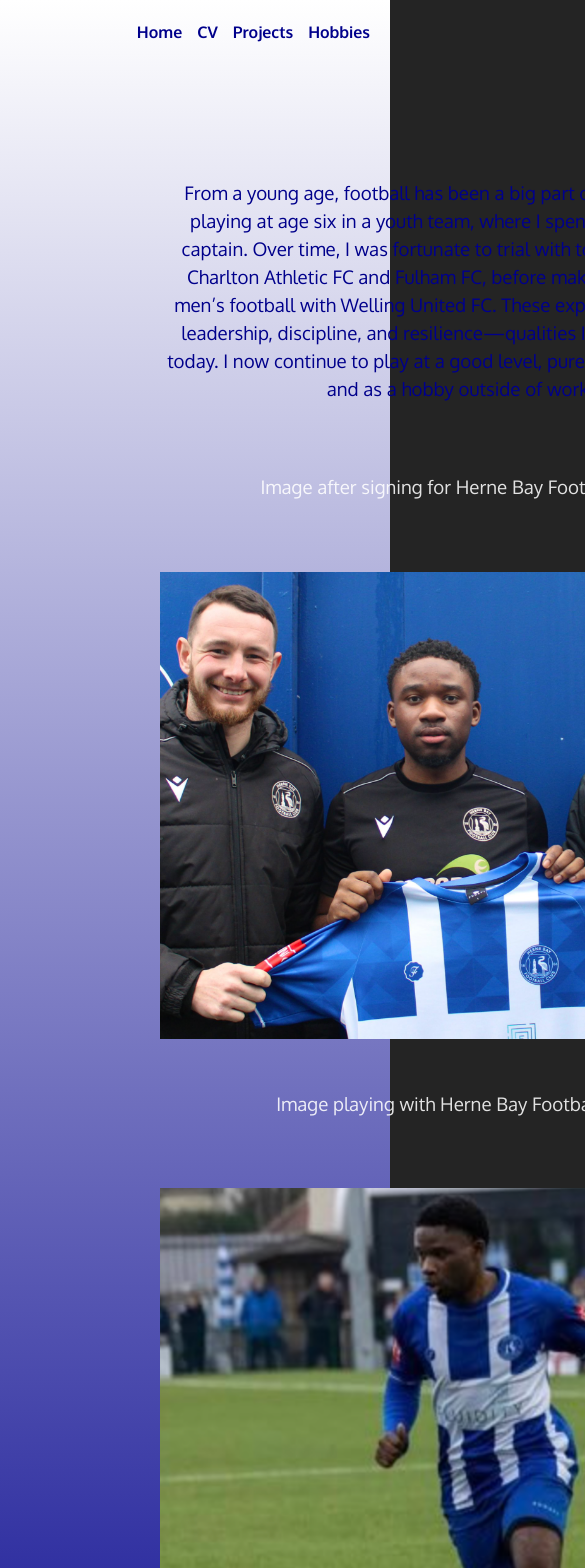
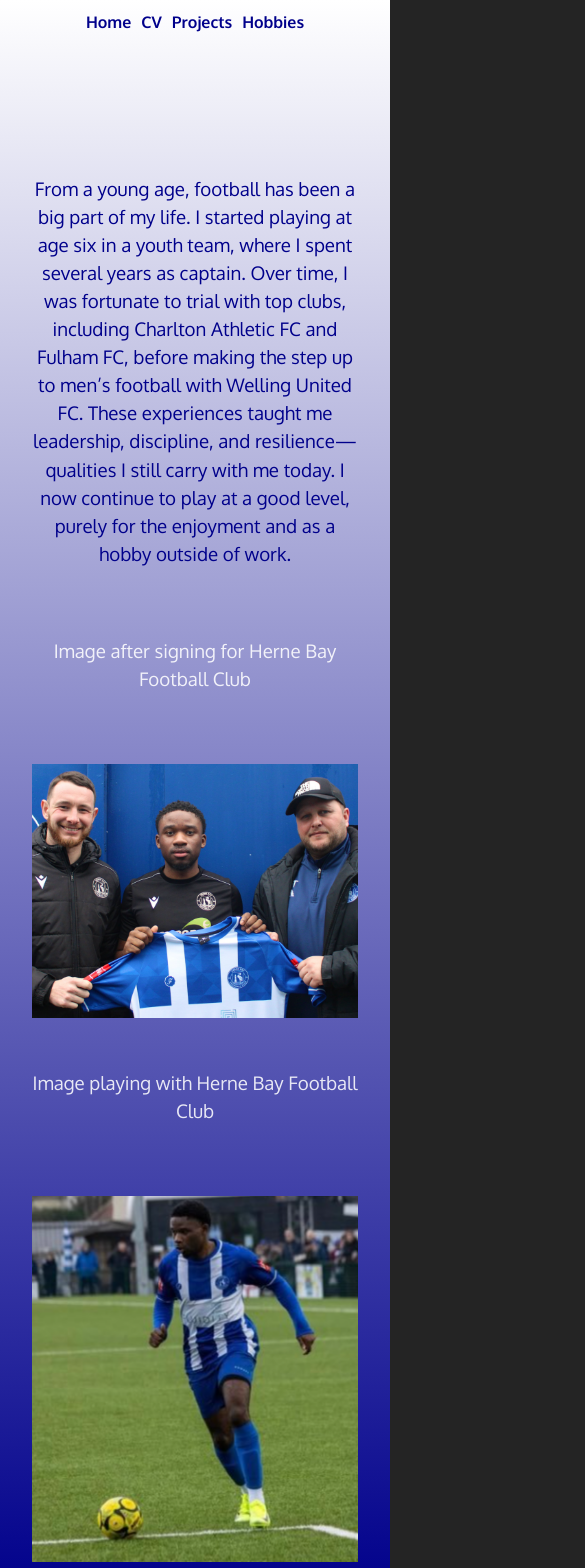
Before and after one commit to tosinfolarin/MyPortfolio, a React (Vite) app in the folder myPortfolio/: page /hobbies in a window 390 px wide. Shown: the top 1568 px of the page, 585 px wide, since content can reach past the window. Built offline with nearby package versions, Linux system fonts and the light colour scheme.

Commit message:
responsive css

```diff
--- a/myPortfolio/src/index.css
+++ b/myPortfolio/src/index.css
@@ -2,12 +2,15 @@
 
 body {
   background: linear-gradient(to bottom, #ffffff, #00008b);
+  margin: 0;
+  padding: 0;
 }
 
 * {
-    font-family: "Oxygen", sans-serif;
-    font-weight: 500;
-    font-style: normal;
+  font-family: "Oxygen", sans-serif;
+  font-weight: 500;
+  font-style: normal;
+  box-sizing: border-box;
 }
 
 strong {
@@ -17,7 +20,6 @@ strong {
 a:hover {
   color: #535bf2;
 }
-
 
 .navbar {
   position: absolute;
@@ -29,6 +31,7 @@ a:hover {
 .links {
   display: flex;
   gap: 15px;
+  flex-wrap: wrap; /* allows wrapping on small screens */
 }
 
 .links a {
@@ -46,53 +49,37 @@ a:hover {
   align-items: center;
   gap: 20px;
   padding: 100px;
+  flex-wrap: wrap; /* stacks on small screens */
 }
-
 
 .myProfilePic {
   display: flex;
   justify-content: center;
   align-items: center;
   flex: 1;
+}
 
-}
 .myDescription {
-  flex: 2; /* 2 parts */
+  flex: 2;
 }
 
 .myProfilePic img {
-  width: 450px;
+  width: 100%;
+  max-width: 450px;
+  height: auto;
   box-shadow: 0 4px 8px rgba(0, 0, 0, 0.1);
 }
 
 .ProjectsContent, .HobbyContent {
   display: grid;
-  padding-bottom: 5rem;
-  padding-top: 5rem;
-  padding-left: 10rem;
-  padding-right: 10rem;
+  padding: 5rem 10rem;
   justify-content: center;
   align-items: center;
   text-align: center;
   gap: 2rem;
 }
 
-.ProjectImage {
-  display: flex;
-  justify-content: center;
-  align-items: center;
-  margin-top: 20px;
-}
-
-.ProjectImage img {
-  width: 600px;
-  height: auto;
-}
-
-.ProjectDescriptionOne {
-  color:#00008b;
-}
-
+.ProjectImage,
 .HobbyImage {
   display: flex;
   justify-content: center;
@@ -100,18 +87,89 @@ a:hover {
   margin-top: 20px;
 }
 
+.ProjectImage img,
 .HobbyImage img {
-  width: 600px;
+  width: 100%;
+  max-width: 600px;
   height: auto;
 }
 
+.ProjectDescriptionOne,
 .HobbyDescription {
-  color:#00008b;
+  color: #00008b;
 }
 
+.CV {
+  padding: 120px;
+}
 
-.CV {
-  padding-left: 120px;
-  padding-top: 120px;
-  padding-bottom: 120px;
+/* 📱 Small screens (phones) */
+@media (max-width: 768px) {
+  body {
+    padding: 0 16px; /* ✅ Global side padding */
+  }
+
+  .my-info {
+    flex-direction: column;
+    padding: 40px 20px;
+    text-align: center;
+  }
+
+  .ProjectsContent, .HobbyContent {
+    padding: 2rem 1rem;
+  }
+
+  .CV {
+    padding: 40px 20px;
+  }
+
+  .navbar {
+    position: static;
+    margin: 10px;
+    text-align: center;
+  }
+
+  .links {
+    justify-content: center;
+    gap: 10px;
+  }
+
+  .myProfilePic img {
+    max-width: 250px;
+  }
+
+  .ProjectImage img,
+  .HobbyImage img {
+    max-width: 100%;
+  }
 }
+
+/* 💻 Medium screens (tablets) */
+@media (min-width: 769px) and (max-width: 1024px) {
+  body {
+    padding: 0 32px; /* ✅ Global side padding */
+  }
+
+  .my-info {
+    flex-direction: column;
+    padding: 60px 40px;
+    text-align: center;
+  }
+
+  .ProjectsContent, .HobbyContent {
+    padding: 3rem 2rem;
+  }
+
+  .CV {
+    padding: 60px 40px;
+  }
+
+  .myProfilePic img {
+    max-width: 350px;
+  }
+
+  .ProjectImage img,
+  .HobbyImage img {
+    max-width: 80%;
+  }
+}
```
